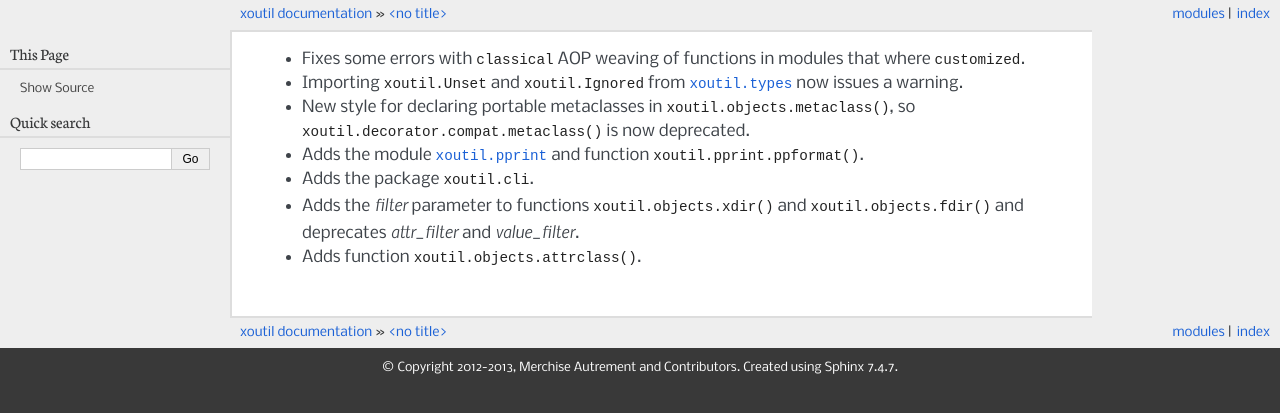
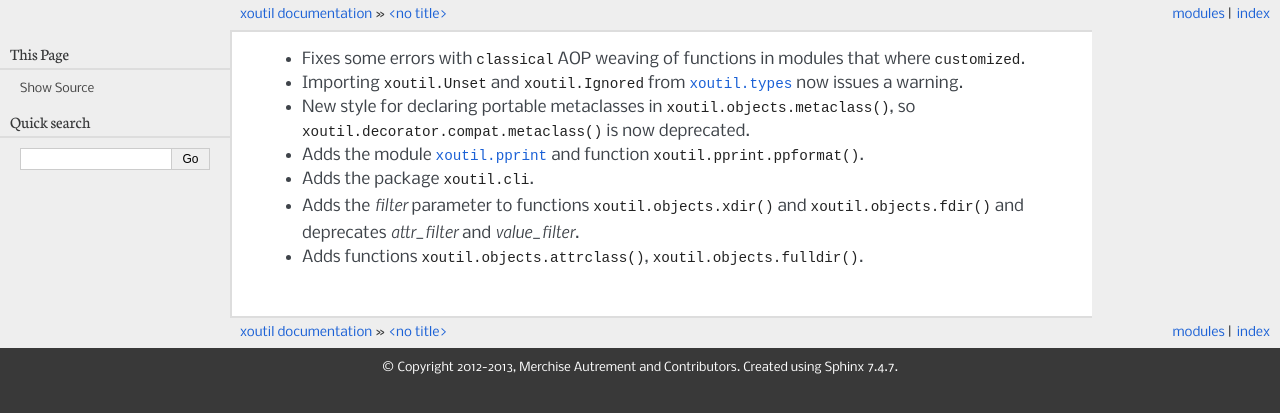
Before and after one commit to merchise/xotl.tools, a Sphinx documentation site: the page built from docs/source/history/changes-1.4.1.rst, in a window 1280 px wide. Shown: the top 413 px of the page. Built offline with Sphinx 7.4.7, drawn with Linux system fonts in a browser that asks for light colours; the version number could not be read and is left out.

Commit message:
Includes (with TODO) :func:`xoutil.objects.fulldir` in the docs.

```diff
--- a/docs/source/history/changes-1.4.1.rst
+++ b/docs/source/history/changes-1.4.1.rst
@@ -18,4 +18,5 @@
   :func:`xoutil.objects.fdir` and deprecates `attr_filter` and
   `value_filter`.
 
-- Adds function :func:`xoutil.objects.attrclass`.
+- Adds functions :func:`xoutil.objects.attrclass`,
+  :func:`xoutil.objects.fulldir`.
--- a/docs/source/xoutil/objects.rst
+++ b/docs/source/xoutil/objects.rst
@@ -5,7 +5,7 @@
    :members: validate_attrs, get_first_of, smart_getter,
 	     smart_getter_and_deleter, smart_getattr, get_and_del_attr,
 	     get_and_del_key, setdefaultattr, copy_class, mro_dict, metaclass,
-	     attrclass
+	     attrclass, fulldir
 
 .. autofunction:: xdir(obj, filter=None, attr_filter=None, value_filter=None, getattr=None)
 
```
Also changed, not shown: 1 other file.
